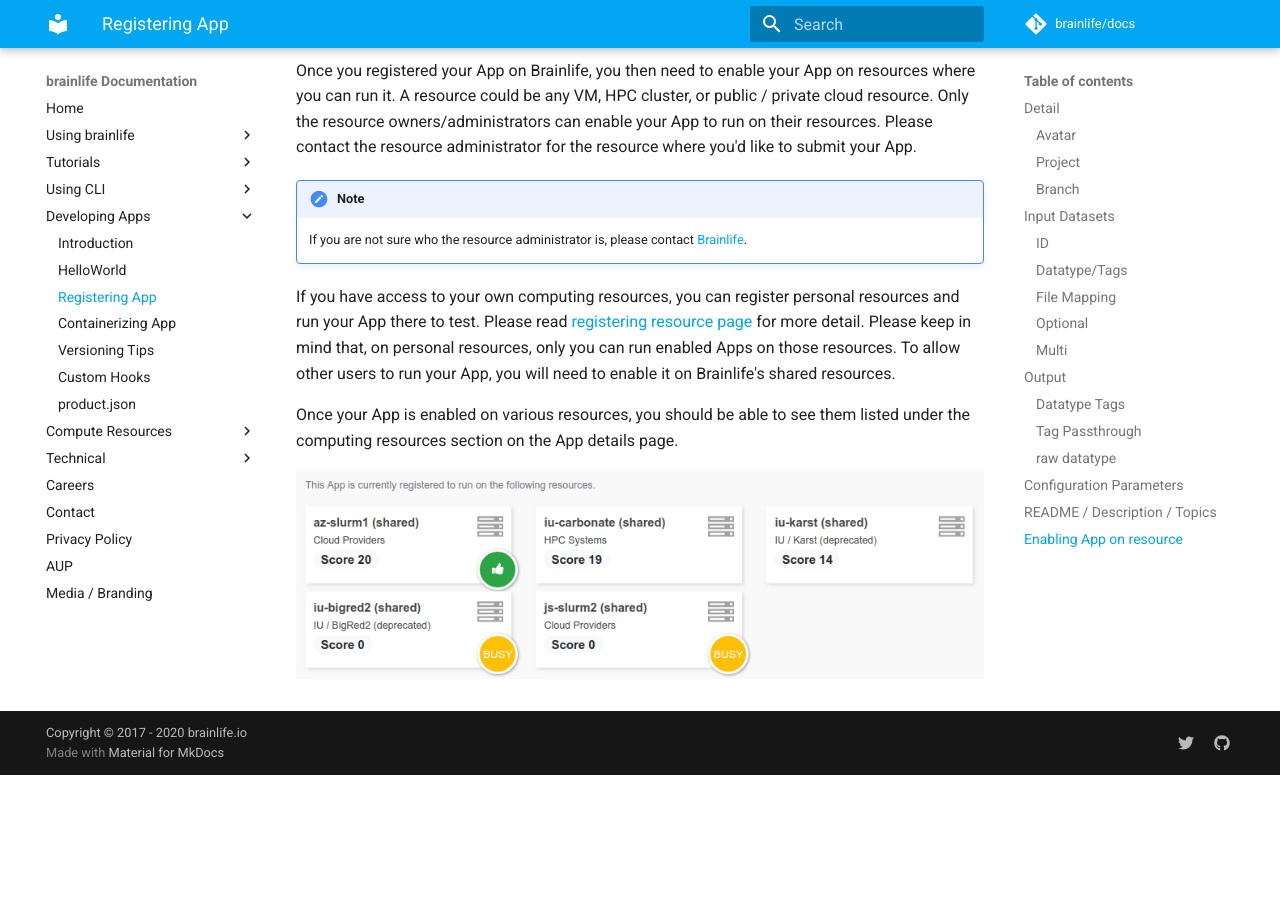
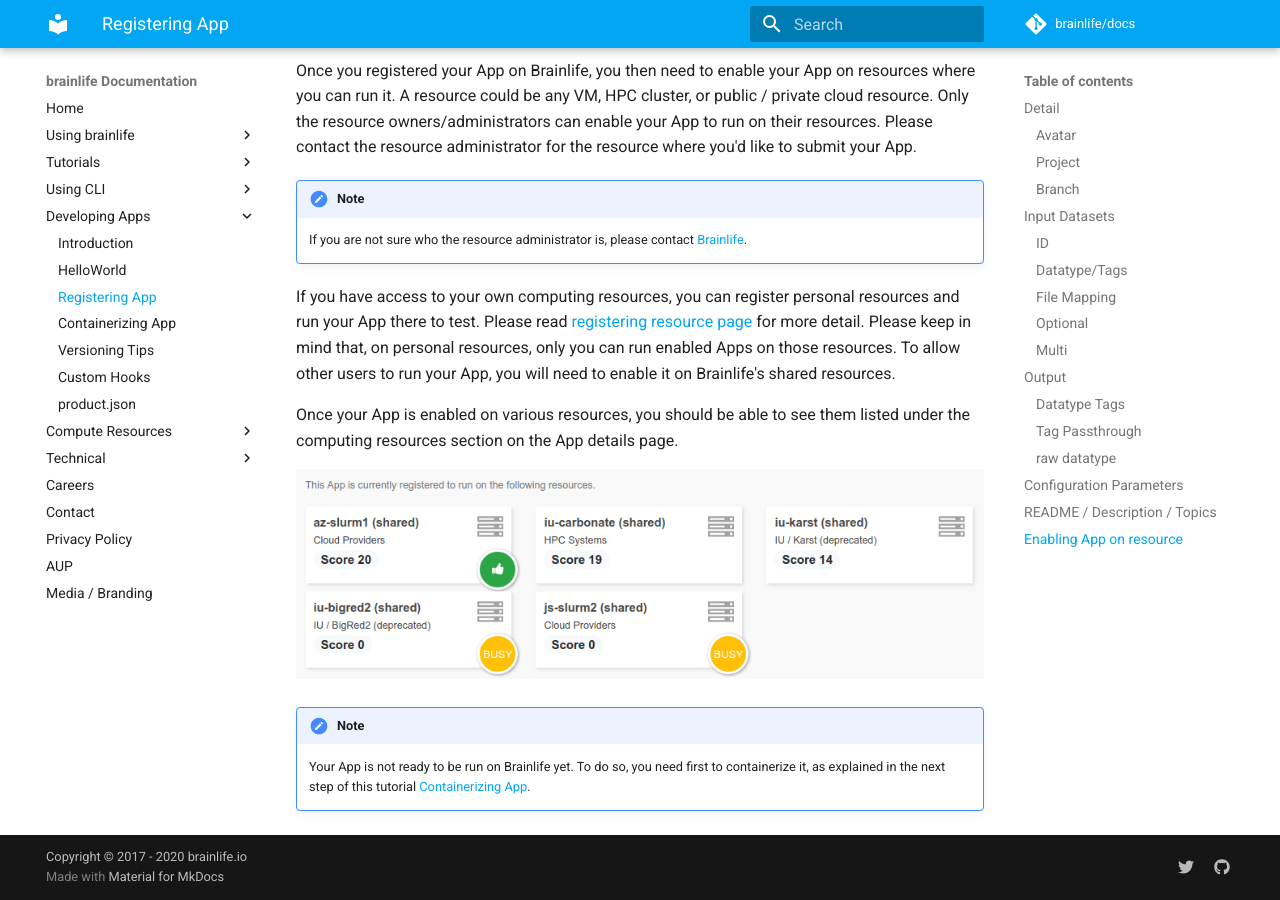
Before and after one commit to brainlife/docs, an MkDocs documentation site: the page built from docs/apps/register.md, in a window 1280 px wide and 900 px high, scrolled down 7684 px. Built offline with MkDocs 1.6.1 and Material for MkDocs 9.7.7, drawn with Linux system fonts in a browser that asks for light colours; comment, search, counter and statistics services are not loaded; before the commit the page ends 8459 px from its top, so only the background shows below that.

Commit message:
added note

```diff
--- a/docs/apps/register.md
+++ b/docs/apps/register.md
@@ -186,3 +186,6 @@
 Once your App is enabled on various resources, you should be able to see them listed under the computing resources section on the App details page.
 
 ![resources](../img/app.resources.png)
+
+!!! note
+    Your App is not ready to be run on Brainlife yet. To do so, you need first to containerize it, as explained in the next step of this tutorial [Containerizing App](https://test.brainlife.io/docs/apps/container/).
```
